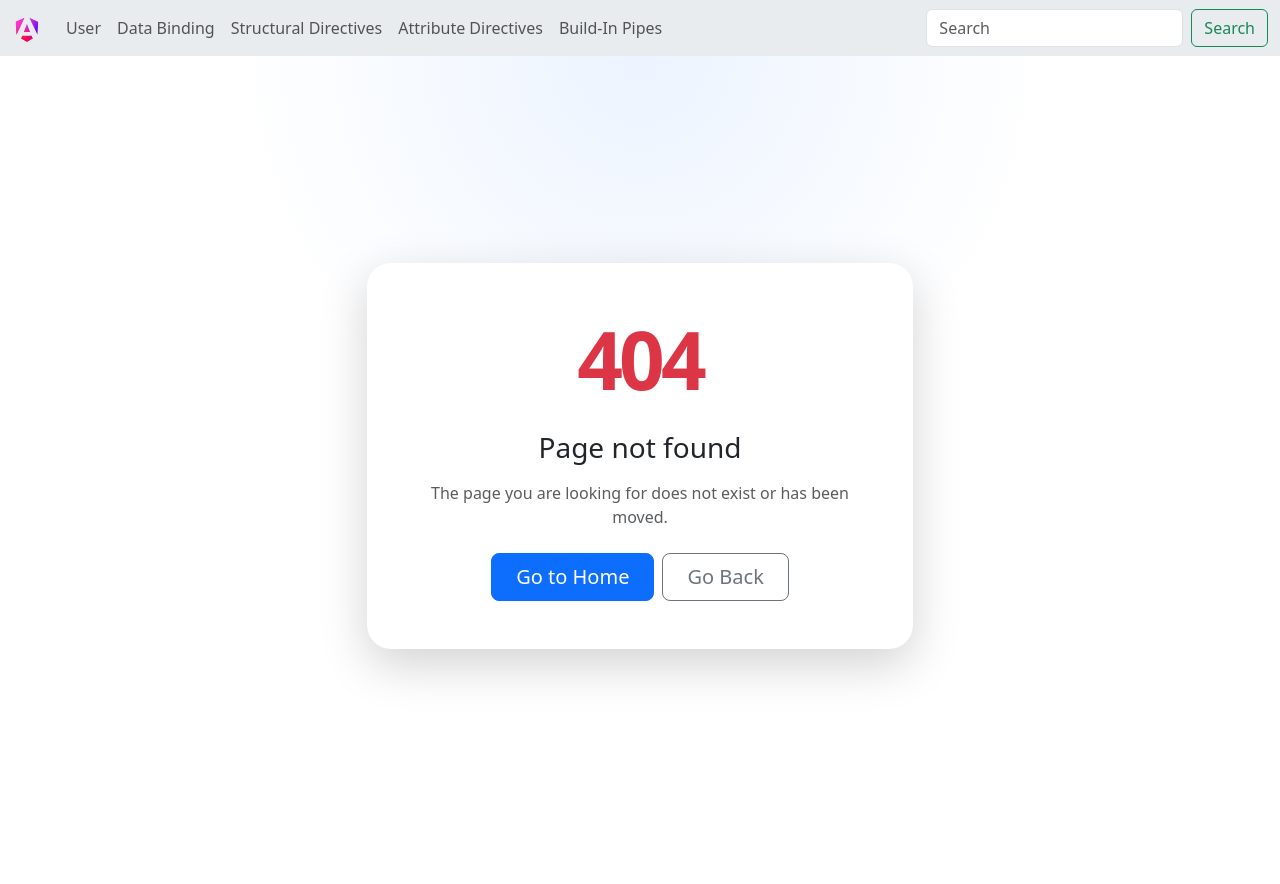
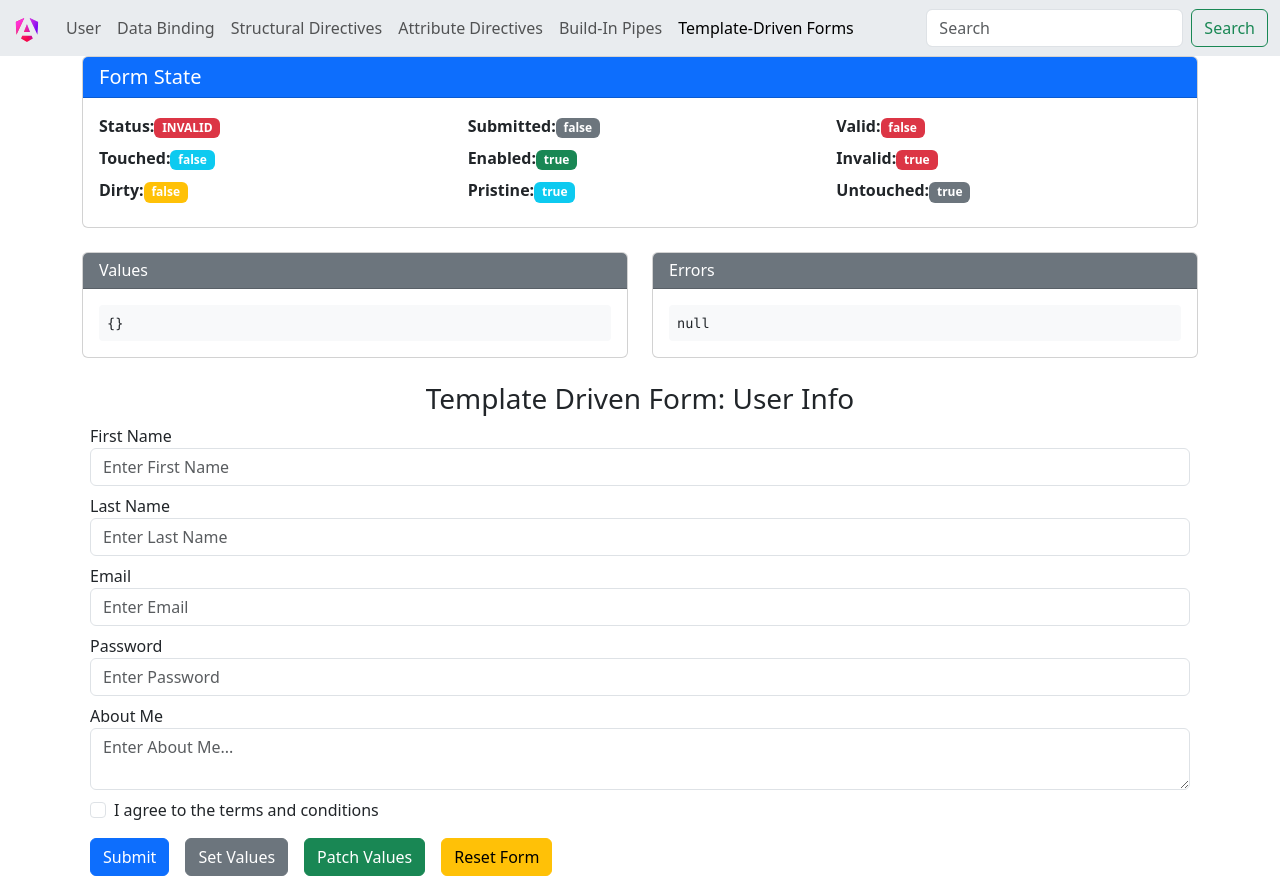
Before and after one commit to mkv-mkverma/angular-19, an Angular app: page /template-driven-forms in a window 1280 px wide. Before the commit this address had no page. Before the commit the page ends 856 px from the top, so only its background shows below. Built offline with nearby package versions, Linux system fonts and the light colour scheme.

Commit message:
template driven form

```diff
--- a/src/app/app.component.html
+++ b/src/app/app.component.html
@@ -59,6 +59,14 @@
               >Build-In Pipes</a
             >
           </li>
+          <li class="nav-item">
+            <a
+              class="nav-link"
+              routerLinkActive="active"
+              [routerLink]="['template-driven-forms']"
+              >Template-Driven Forms</a
+            >
+          </li>
           <!-- <li class="nav-item dropdown">
             <a
               class="nav-link dropdown-toggle"
--- a/src/app/app.routes.ts
+++ b/src/app/app.routes.ts
@@ -5,6 +5,7 @@ import { AttributeDirectivesComponent } from './attribute-directives/attribute-d
 import { DirectivesComponent } from './directives/directives.component';
 import { PageNotFoundComponent } from './page-not-found/page-not-found.component';
 import { BuildInPipesComponent } from './build-in-pipes/build-in-pipes.component';
+import { TemplateDrivenFormComponent } from './template-driven-form/template-driven-form.component';
 
 export const routes: Routes = [
   { path: '', redirectTo: 'user', pathMatch: 'full' }, // redirects ONLY when URL is EXACTLY empty
@@ -13,6 +14,7 @@ export const routes: Routes = [
   { path: 'directives', component: DirectivesComponent },
   { path: 'attribute-directives', component: AttributeDirectivesComponent },
   { path: 'build-in-pipes', component: BuildInPipesComponent },
+  { path: 'template-driven-forms', component: TemplateDrivenFormComponent },
   { path: '**', component: PageNotFoundComponent }, // wildcard route, matches any URL that hasn't been matched by previous routes
 ];
 
--- /dev/null
+++ b/src/app/template-driven-form/template-driven-form.component.html
@@ -0,0 +1,189 @@
+<div class="container">
+  <!-- Form State Info -->
+  <div class="card mb-4">
+    <div class="card-header bg-primary text-white">
+      <h5 class="mb-0">Form State</h5>
+    </div>
+    <div class="card-body">
+      <div class="row">
+        <div class="col-md-4">
+          <p>
+            <strong>Status:</strong>
+            <span
+              class="badge"
+              [ngClass]="userForm.valid ? 'bg-success' : 'bg-danger'"
+              >{{ userForm.status }}</span
+            >
+          </p>
+          <p>
+            <strong>Touched:</strong>
+            <span class="badge bg-info">{{ userForm.touched }}</span>
+          </p>
+          <p>
+            <strong>Dirty:</strong>
+            <span class="badge bg-warning">{{ userForm.dirty }}</span>
+          </p>
+        </div>
+        <div class="col-md-4">
+          <p>
+            <strong>Submitted:</strong>
+            <span class="badge bg-secondary">{{ userForm.submitted }}</span>
+          </p>
+          <p>
+            <strong>Enabled:</strong>
+            <span class="badge bg-success">{{ userForm.enabled }}</span>
+          </p>
+          <p>
+            <strong>Pristine:</strong>
+            <span class="badge bg-info">{{ userForm.pristine }}</span>
+          </p>
+        </div>
+        <div class="col-md-4">
+          <p>
+            <strong>Valid:</strong>
+            <span
+              class="badge"
+              [ngClass]="userForm.valid ? 'bg-success' : 'bg-danger'"
+              >{{ userForm.valid }}</span
+            >
+          </p>
+          <p>
+            <strong>Invalid:</strong>
+            <span
+              class="badge"
+              [ngClass]="userForm.invalid ? 'bg-danger' : 'bg-success'"
+              >{{ userForm.invalid }}</span
+            >
+          </p>
+          <p>
+            <strong>Untouched:</strong>
+            <span class="badge bg-secondary">{{ userForm.untouched }}</span>
+          </p>
+        </div>
+      </div>
+    </div>
+  </div>
+
+  <!-- Form Data -->
+  <div class="row mb-4">
+    <div class="col-md-6">
+      <div class="card">
+        <div class="card-header bg-secondary text-white">
+          <h6 class="mb-0">Values</h6>
+        </div>
+        <div class="card-body">
+          <pre class="mb-0">{{ userForm.value | json }}</pre>
+        </div>
+      </div>
+    </div>
+    <div class="col-md-6">
+      <div class="card">
+        <div class="card-header bg-secondary text-white">
+          <h6 class="mb-0">Errors</h6>
+        </div>
+        <div class="card-body">
+          <pre class="mb-0">{{ userForm.errors | json }}</pre>
+        </div>
+      </div>
+    </div>
+  </div>
+
+  <!-- userForm is an instance of NgForm -->
+  <!-- #userForm is a template reference variable that allows us to access the form's properties and methods in our component class. -->
+  <form #userForm="ngForm" (ngSubmit)="onSubmitUserForm(userForm)">
+    <h3 class="text-center m-2">Template Driven Form: User Info</h3>
+    <div class="form-group m-2">
+      <label for="firstName">First Name</label>
+      <input
+        type="text"
+        id="firstName"
+        name="firstName"
+        class="form-control"
+        placeholder="Enter First Name"
+        [(ngModel)]="userObject.firstName"
+      />
+    </div>
+    <div class="form-group m-2">
+      <label for="lastName">Last Name</label>
+      <input
+        type="text"
+        id="lastName"
+        name="lastName"
+        class="form-control"
+        placeholder="Enter Last Name"
+        [(ngModel)]="userObject.lastName"
+      />
+    </div>
+    <div class="form-group m-2">
+      <label for="email">Email</label>
+      <input
+        type="email"
+        id="email"
+        name="email"
+        class="form-control"
+        placeholder="Enter Email"
+        [(ngModel)]="userObject.email"
+        required
+      />
+    </div>
+    <div class="form-group m-2">
+      <label for="password">Password</label>
+      <input
+        type="password"
+        id="password"
+        name="password"
+        class="form-control"
+        placeholder="Enter Password"
+        [(ngModel)]="userObject.password"
+      />
+    </div>
+    <div class="form-group m-2">
+      <label for="aboutMe">About Me</label>
+      <textarea
+        id="aboutMe"
+        name="aboutMe"
+        class="form-control"
+        placeholder="Enter About Me..."
+        [(ngModel)]="userObject.aboutMe"
+      ></textarea>
+    </div>
+    <div class="form-check m-2">
+      <input
+        type="checkbox"
+        id="terms"
+        name="terms"
+        class="form-check-input"
+        [(ngModel)]="userObject.terms"
+      />
+      <label for="terms" class="form-check-label"
+        >I agree to the terms and conditions</label
+      >
+    </div>
+
+    <button type="submit" class="btn btn-primary m-2">Submit</button>
+
+    <button
+      type="button"
+      class="btn btn-secondary m-2"
+      (click)="setValues(userForm)"
+    >
+      Set Values
+    </button>
+
+    <button
+      type="button"
+      class="btn btn-success m-2"
+      (click)="patchValues(userForm)"
+    >
+      Patch Values
+    </button>
+
+    <button
+      type="button"
+      class="btn btn-warning m-2"
+      (click)="resetForm(userForm)"
+    >
+      Reset Form
+    </button>
+  </form>
+</div>
--- /dev/null
+++ b/src/app/template-driven-form/template-driven-form.component.scss
@@ -0,0 +1,10 @@
+pre {
+  background: #f8f9fa;
+  padding: 0.5rem;
+  border-radius: 0.25rem;
+  font-size: 0.85rem;
+}
+
+p {
+  margin-bottom: 0.5rem;
+}
--- /dev/null
+++ b/src/app/template-driven-form/template-driven-form.component.ts
@@ -0,0 +1,68 @@
+import { Component, OnInit } from '@angular/core';
+import { FormsModule, NgForm } from '@angular/forms';
+import { User } from '../user';
+import { CommonModule } from '@angular/common';
+
+@Component({
+  selector: 'app-template-driven-form',
+  imports: [FormsModule, CommonModule],
+  templateUrl: './template-driven-form.component.html',
+  styleUrl: './template-driven-form.component.scss',
+})
+export class TemplateDrivenFormComponent implements OnInit {
+  userObject: User = {};
+
+  constructor() {}
+
+  ngOnInit() {
+    // this.userObject = {
+    //   firstName: 'Manish',
+    //   lastName: 'Verma',
+    //   email: 'manish@example.com',
+    //   password: '123456',
+    //   aboutMe: 'I am manish, a software developer with a passion for learning new technologies.',
+    //   terms: false,
+    // };
+  }
+
+  onSubmitUserForm(userForm: NgForm) {
+    console.log('User Form Data:', this.userObject);
+    console.log('User Form Object:', userForm);
+    console.log('User Form Value:', userForm.value);
+    if (userForm.valid) {
+      alert('Form Submitted Successfully!');
+      // For Template-Driven Forms, resetForm() is preferred because it resets both the form values and the form state (dirty, touched, submitted, validation state), whereas reset() mainly resets the values.
+      // userForm.reset();
+      // userForm.resetForm();
+      this.resetForm(userForm);
+    } else {
+      alert('Please fill out the form correctly before submitting.');
+    }
+  }
+
+  setValues(userForm: NgForm) {
+    let obj: User = {
+      firstName: 'Manish',
+      lastName: 'Verma',
+      email: 'manish@example.com',
+      password: '123456',
+      aboutMe:
+        'I am manish, a software developer with a passion for learning new technologies.',
+      terms: false,
+    };
+    userForm.form.setValue(obj);
+  }
+
+  patchValues(userForm: NgForm) {
+    let obj: Partial<User> = {
+      firstName: 'Puja',
+      lastName: 'Mishra',
+    };
+    userForm.form.patchValue(obj);
+  }
+
+  resetForm(userForm: NgForm) {
+    userForm.resetForm();
+    // userForm.form.reset();
+  }
+}
--- /dev/null
+++ b/src/app/user.ts
@@ -0,0 +1,8 @@
+export interface User {
+  firstName?: string;
+  lastName?: string;
+  email?: string;
+  password?: string;
+  aboutMe?: string;
+  terms?: boolean;
+}
```
Also changed, not shown: 2 other files (tests, documents, lock files or other folders).
